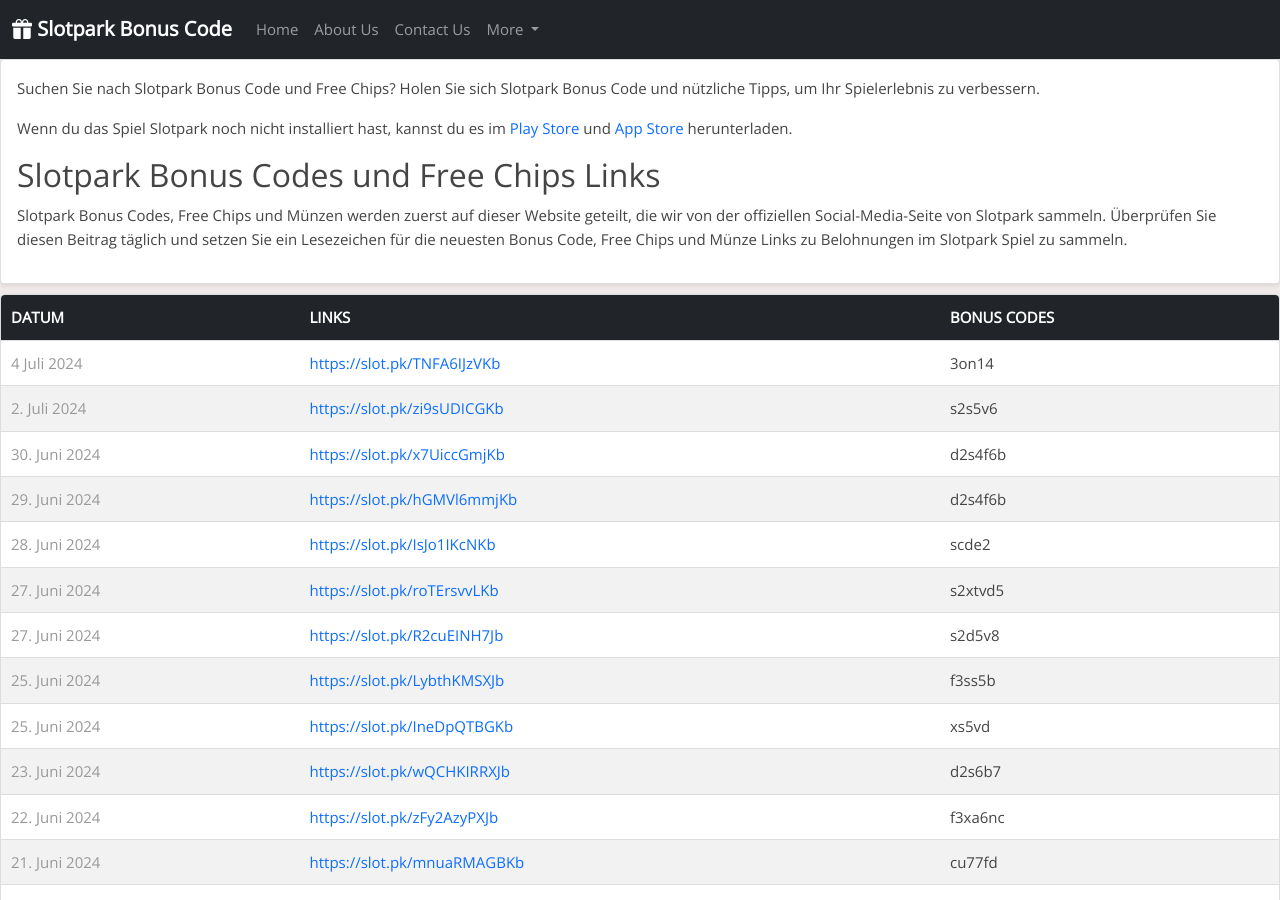
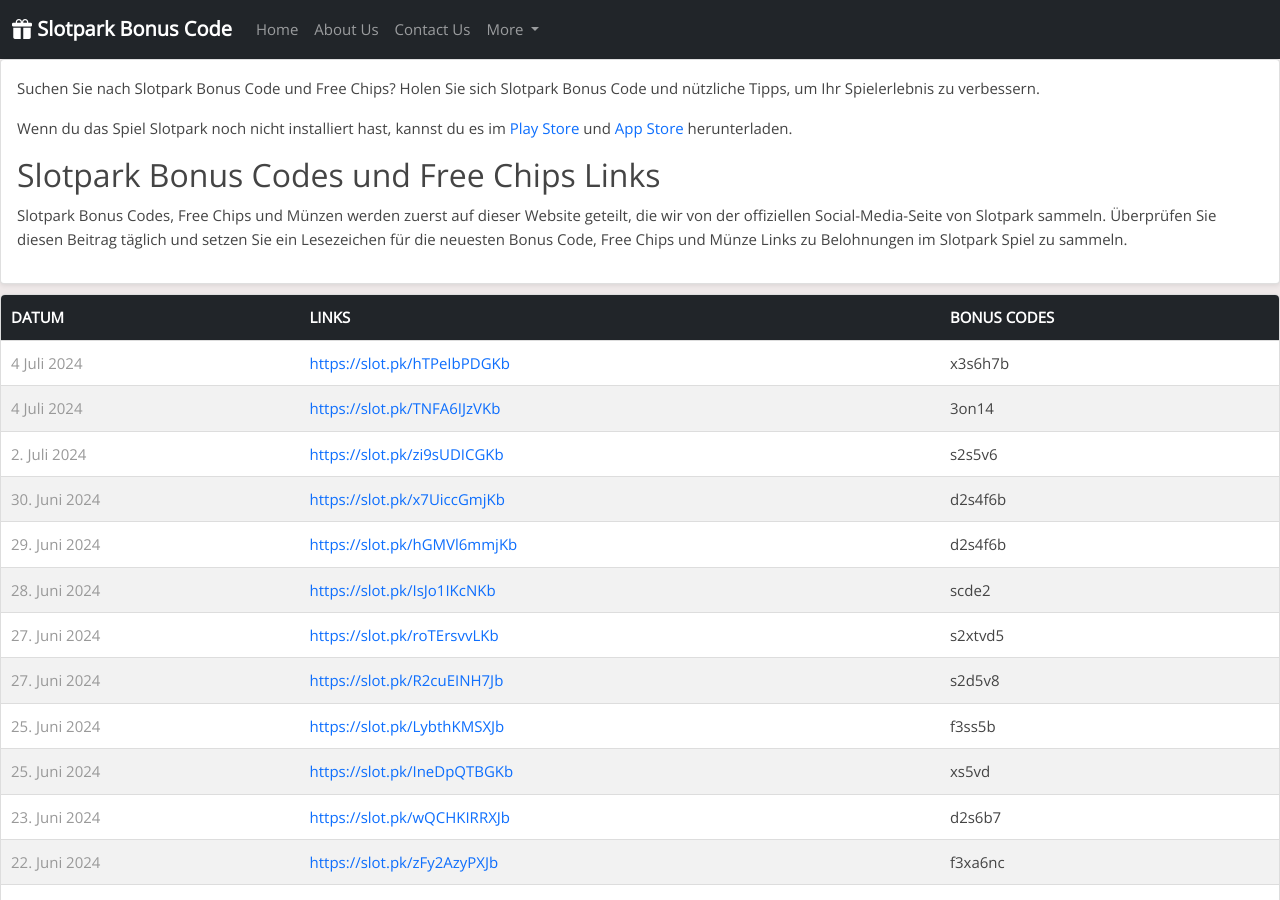
Before and after one commit to Prollad99/sbc-de, a Jekyll site: the page built from index.html, in a window 1280 px wide and 900 px high. Built offline with Jekyll 4.4.1, drawn with Linux system fonts in a browser that asks for light colours.

Commit message:
Update index.html

```diff
--- a/index.html
+++ b/index.html
@@ -38,6 +38,11 @@
     </tr>
   </thead>
   <tbody>
+<tr>
+<td class="date">4 Juli 2024</td>
+<td><a href="https://slot.pk/hTPeIbPDGKb" >https://slot.pk/hTPeIbPDGKb</a></td>
+<td>x3s6h7b</td>
+</tr>
 <tr>
 <td class="date">4 Juli 2024</td>
 <td><a href="https://slot.pk/TNFA6IJzVKb" >https://slot.pk/TNFA6IJzVKb</a></td>
```
